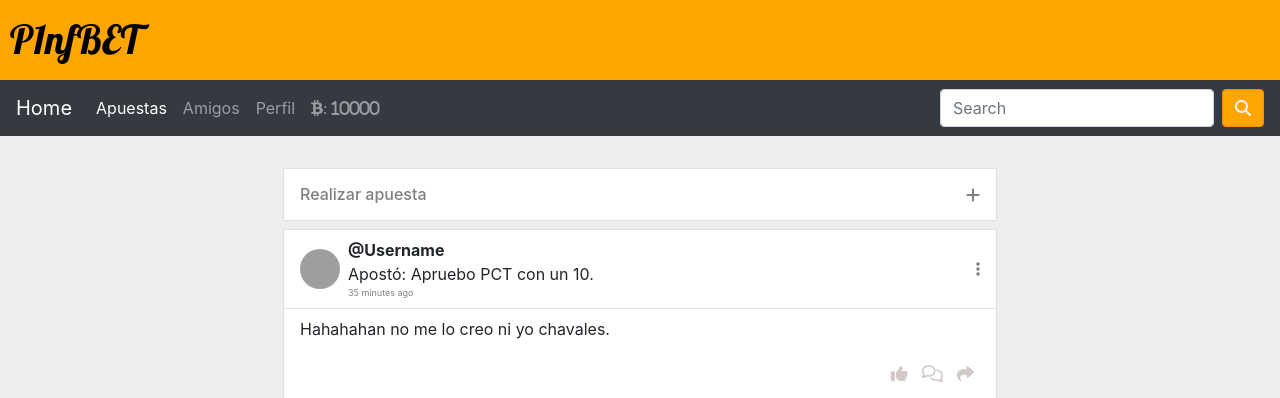
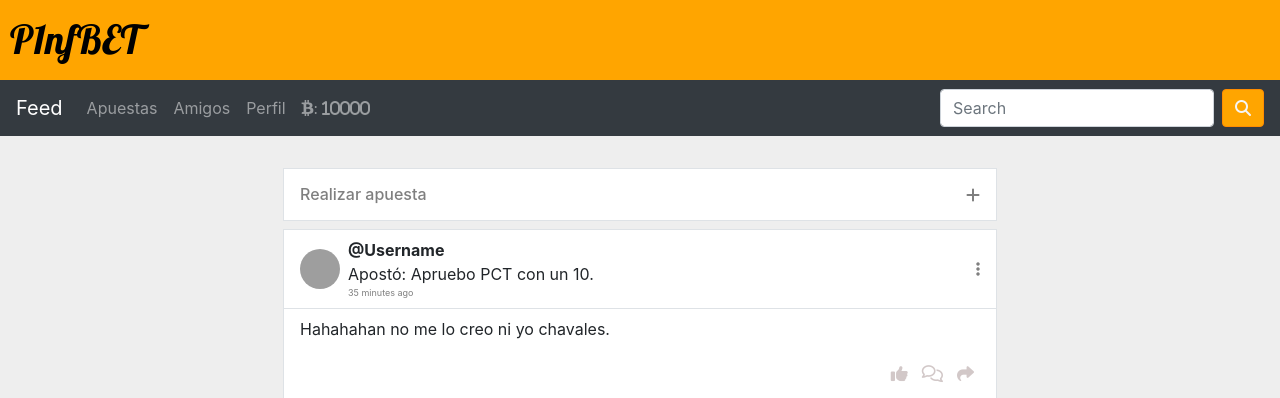
Before and after one commit to PINFirst/pinfbet, a Django app: template templates/feed.html in a window 1280 px wide. Shown: the top 398 px of the page. Run offline with Django 3.2, Linux system fonts and the light colour scheme; the template is opened without the code that fills it, so the values that code supplies are empty; some libraries are stand-ins or nearby versions; grey boxes are pictures that could not be loaded.

Commit message:
recycle: minor changes in navbar
change home by feed and eliminate active prop to apuestas

```diff
--- a/templates/navbar.html
+++ b/templates/navbar.html
@@ -1,12 +1,12 @@
 <nav class="navbar navbar-expand-lg navbar-dark bg-dark sticky-top">
-    <a class="navbar-brand" href="#">Home</a>
+    <a class="navbar-brand" href="#">Feed</a>
     <button class="navbar-toggler" type="button" data-toggle="collapse" data-target="#navbarNavDropdown"
             aria-controls="navbarNavDropdown" aria-expanded="false" aria-label="Toggle navigation">
         <span class="navbar-toggler-icon"></span>
     </button>
     <div class="collapse navbar-collapse" id="navbarNavDropdown">
         <ul class="navbar-nav">
-            <li class="nav-item active">
+            <li class="nav-item">
                 <a class="nav-link" href="#">Apuestas <span class="sr-only">(current)</span></a>
             </li>
             <li class="nav-item">
```
